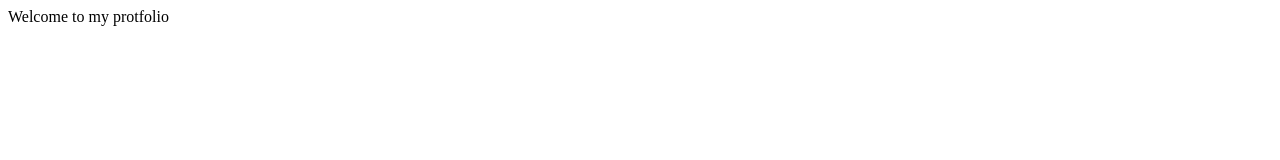
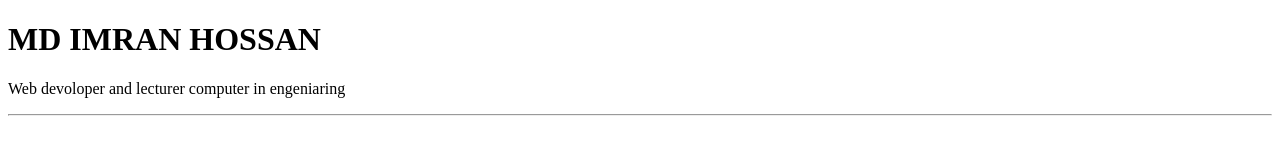
Before and after one commit to imran-nice/protfolio-hrtml, a plain HTML site: page index.html in a window 1280 px wide. Drawn offline with Linux system fonts and the light colour scheme.

Commit message:
intro is added

```diff
--- a/index.html
+++ b/index.html
@@ -1,11 +1,21 @@
 <!DOCTYPE html>
 <html lang="en">
-<head>
-    <meta charset="UTF-8">
-    <meta name="viewport" content="width=device-width, initial-scale=1.0">
+  <head>
+    <meta charset="UTF-8" />
+    <meta name="viewport" content="width=device-width, initial-scale=1.0" />
     <title>My Protfolio</title>
-</head>
-<body>
-    Welcome to my protfolio
-</body>
+  </head>
+  <body>
+    <!--Section: Intro-->
+    <header>
+      <h1>MD IMRAN HOSSAN</h1>
+      <p>Web devoloper and lecturer computer in engeniaring</p>
+    </header>
+    <hr />
+    <!--Section: about me-->
+
+    <!--Section: Skills-->
+
+    <!--Section: contacts-->
+  </body>
 </html>
```
Also changed, not shown: 1 other file.
